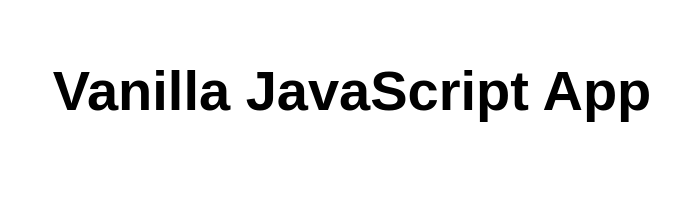
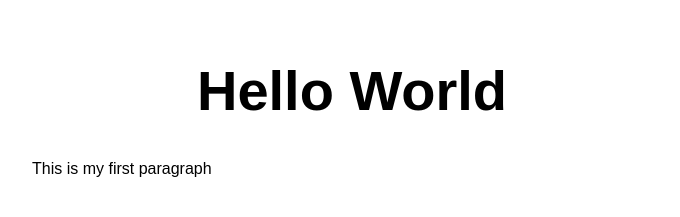
Before and after one commit to carlhunt3r/tsgqlikiframeembed, a website: page src/index.html in a window 1280 px wide. Shown: the whole page, without its empty margins (288-968 px from the left). Drawn offline with Linux system fonts and the light colour scheme.

Commit message:
First edit of html page

```diff
--- a/src/index.html
+++ b/src/index.html
@@ -10,7 +10,8 @@
 
 <body>
   <main>
-    <h1>Vanilla JavaScript App</h1>
+    <h1>Hello World</h1>
+    <P>This is my first paragraph</P>
   </main>
 </body>
 
```
